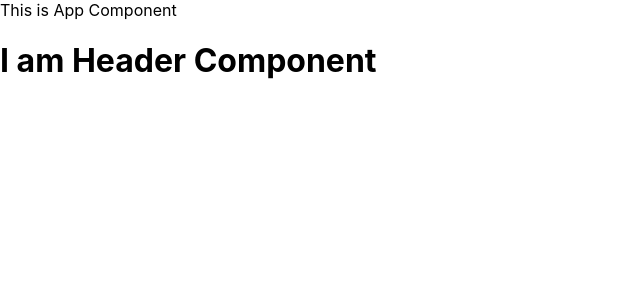
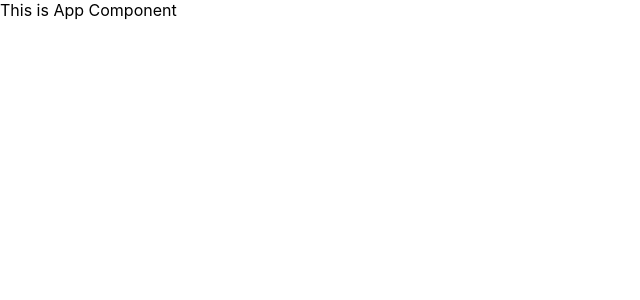
Before and after one commit to omkarg01/ReactLMS, a React (Create React App) app: page / in a window 1280 px wide. Shown: the top 300 px of the page, without its empty margins (0-640 px from the left). Built offline with nearby package versions, Linux system fonts and the light colour scheme.

Commit message:
Routing branch created

```diff
--- a/src/App.jsx
+++ b/src/App.jsx
@@ -1,12 +1,10 @@
 import React from 'react';
-import Header from './components/Header';
 
 const App = () => {
 
   return (
     <div>
       This is App Component
-      <Header></Header>
     </div>
   )
 }
--- a/src/components/Header.jsx
+++ /dev/null
@@ -1,10 +0,0 @@
-import React from 'react';
-
-const Header =() => {
-
-    return (
-        <h1>I am Header Component</h1>
-    )
-}
-
-export default Header
```
